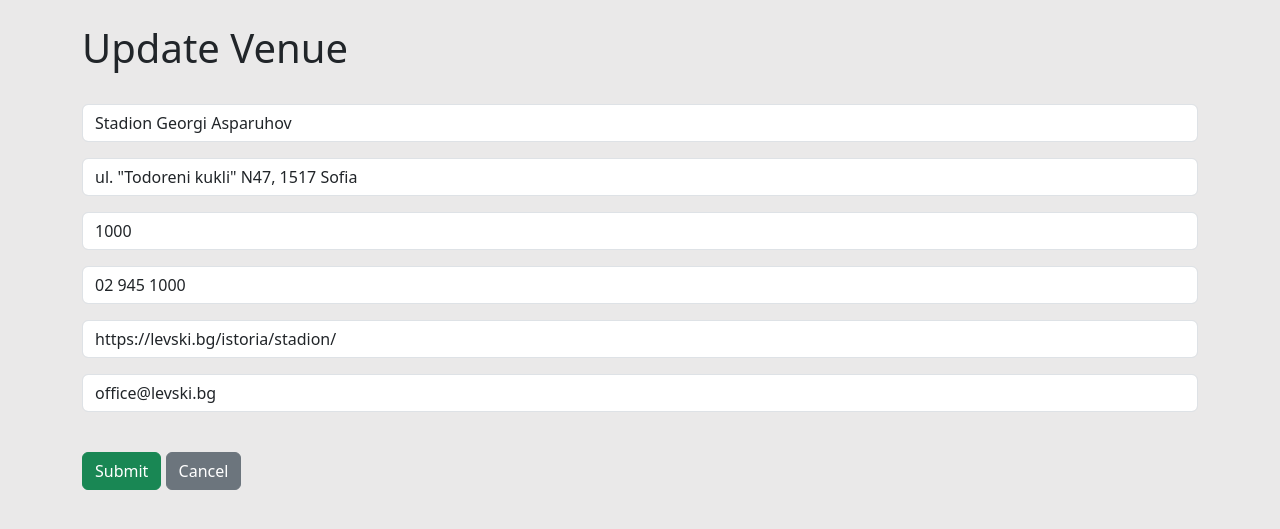
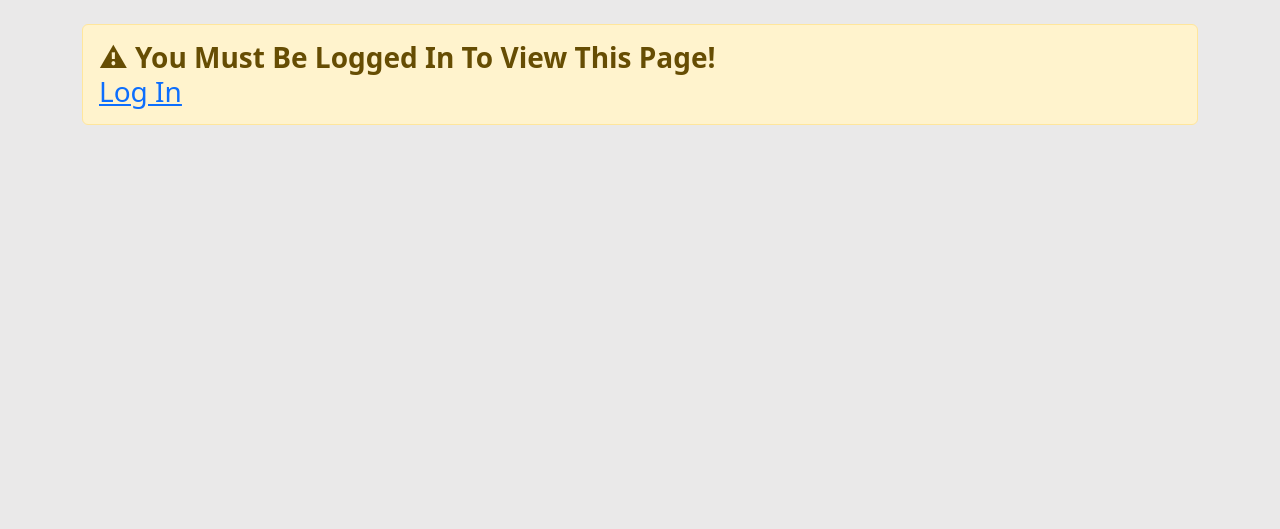
Before and after one commit to PetarIvanov47/event-manager, a Django app: page /update_venue/1 in a window 1280 px wide. Shown: the part 58-587 px from the top of the page. Run offline with Django 4.2, Linux system fonts and the light colour scheme; data comes from the database, SQL or seed files in the repository; both versions use the stored data as it was after the commit.

Commit message:
lockdown CRUD operations

```diff
--- a/events/templates/events/add_event.html
+++ b/events/templates/events/add_event.html
@@ -37,7 +37,7 @@
 {% else %}
 <h3>
     <div class="alert alert-warning" role="alert">
-    <strong>&#9888; You Must Be Logged In To Add New Venue!</strong><br/>
+    <strong>&#9888; You Must Be Logged In To View This Page!</strong><br/>
     <a href="{% url 'login' %}">Log In</a>
     </div>
 </h3>
--- a/events/templates/events/add_venue.html
+++ b/events/templates/events/add_venue.html
@@ -33,7 +33,7 @@
 {% else %}
 <h3>
     <div class="alert alert-warning" role="alert">
-    <strong>&#9888; You Must Be Logged In To Add New Venue!</strong><br/>
+    <strong>&#9888; You Must Be Logged In To View This Page!</strong><br/>
     <a href="{% url 'login' %}">Log In</a>
     </div>
 </h3>
--- a/events/templates/events/event_list.html
+++ b/events/templates/events/event_list.html
@@ -26,6 +26,7 @@ You Can Add New Event Here -> <a href="{% url 'add-event' %}">Add Event</a>
         </p>
     </div>
     {% if user.is_authenticated %}
+        {% if user == event.manager %}
     <div class="card-footer text-body-secondary">
         <a href="{% url 'update-event' event.id %}" class="btn btn-secondary">Update</a>
         <a href="{% url 'delete-event' event.id %}" class="btn btn-danger">Delete</a>
@@ -42,6 +43,7 @@ You Can Add New Event Here -> <a href="{% url 'add-event' %}">Add Event</a>
             </ul>
         </div>
     </div>
+        {% endif %}
     {% endif %}
 </div>
 
--- a/events/templates/events/navbar.html
+++ b/events/templates/events/navbar.html
@@ -40,10 +40,17 @@
                         <li>
                             <a class="dropdown-item" href="{% url 'list-events' %}">All Events</a>
                         </li>
-
+                        {% if user.is_authenticated %}
                         <li>
                             <a class="dropdown-item" href="{% url 'add-event' %}">Add Event</a>
                         </li>
+                        {% else %}
+
+                        <li>
+                            <a class="dropdown-item disabled"
+                               href="{% url 'add-event' %}">Add Event</a>
+                        </li>
+                        {% endif %}
 
                         <li>
                             <hr class="dropdown-divider">
@@ -63,11 +70,15 @@
                         <li>
                             <a class="dropdown-item" href="{% url 'list-venues' %}">All Venues</a>
                         </li>
-
+                        {% if user.is_authenticated %}
                         <li>
                             <a class="dropdown-item" href="{% url 'add-venue' %}">Add Venue</a>
                         </li>
-
+                        {% else %}
+                        <li>
+                            <a class="dropdown-item disabled" href="{% url 'add-venue' %}">Add Venue</a>
+                        </li>
+                        {% endif %}
                         <li>
                             <hr class="dropdown-divider">
                         </li>
@@ -102,11 +113,10 @@
             </ul>
 
             {% if user.is_authenticated %}
-                <a href="{% url 'logout' %}" class="btn btn-dark">Log out</a>
+            <a href="{% url 'logout' %}" class="btn btn-dark">Log out</a>
             {% else %}
-                <a href="{% url 'login' %}" class="btn btn-dark">Log in</a>
+            <a href="{% url 'login' %}" class="btn btn-dark">Log in</a>
             {% endif %}
-
 
 
             <form class="d-flex" role="search" method="POST" action="{% url 'search-venues' %}">
--- a/events/templates/events/show_venue.html
+++ b/events/templates/events/show_venue.html
@@ -18,7 +18,8 @@
 
 
         <div class="btn-group">
-            <a href="javascript:history.back()" class="btn btn-dark">Go Back</a>
+            <a href="{% url 'list-venues' %}" class="btn btn-dark">Go Back</a>
+
         </div>
         {% if user.is_authenticated %}
         <div class="btn-group">
--- a/events/templates/events/update_venue.html
+++ b/events/templates/events/update_venue.html
@@ -1,19 +1,36 @@
 {% extends 'events/base.html' %}
 
 {% block content %}
-    <h1>
-        Update Venue
-    </h1>
-    <br/>
-    <form action="" method=POST>
-        {% csrf_token %}
-        {{ form.as_p }}
-        <br/>
-        <input type="submit" value="Submit"
-        class="btn btn-success">
-        <a href="{% url 'list-venues' %}" class="btn btn-secondary">Cancel</a>
-    </form>
+{% if user.is_authenticated %}
+<div class="d-flex justify-content-center align-items-center" style="min-height: 50vh;">
+    <div class="shadow p-4 bg-body rounded" style="width: 60%; min-height: 50vh;">
 
+
+        <h1>Update Venue</h1>
+
+        <form action="" method=POST>
+            {% csrf_token %}
+
+            {{ form.as_p }}
+            <div class="text-center mt-3" style="margin-top: auto;">
+                <input type="submit" value="Submit" class="btn btn-success">
+                <a href="javascript:history.back()" class="btn btn-secondary">Cancel</a>
+                <!--<a href="{% url 'list-venues' %}" class="btn btn-secondary">Cancel</a>-->
+            </div>
+        </form>
+    </div>
+</div>
+<br/><br/>
+
+{% else %}
+<h3>
+    <div class="alert alert-warning" role="alert">
+        <strong>&#9888; You Must Be Logged In To View This Page!</strong><br/>
+        <a href="{% url 'login' %}">Log In</a>
+    </div>
+</h3>
+
+{% endif %}
 
 
 {% endblock %}
--- a/events/views.py
+++ b/events/views.py
@@ -1,4 +1,5 @@
 from django.shortcuts import render, redirect
+from django.contrib import messages
 import calendar
 from calendar import HTMLCalendar
 from datetime import datetime
@@ -31,8 +32,10 @@ def delete_event(request, event_id):
 def update_event(request, event_id):
     event = Event.objects.get(pk=event_id)
     form = EventForm(request.POST or None, instance=event)
+
     if form.is_valid():
         form.save()
+        messages.success(request, f'You Successfully Update - {event.name}')
         return redirect('list-events')
 
     return render(request, 'events/update_event.html', {'event': event, 'form': form})
@@ -61,7 +64,9 @@ def update_venue(request, venue_id):
     form = VenueForm(request.POST or None, instance=venue)
     if form.is_valid():
         form.save()
-        return redirect('list-venues')
+        messages.success(request, f'You Successfully Update - {venue.name}')
+
+        return redirect("show-venue", venue_id=venue_id)
 
     return render(request, 'events/update_venue.html', {'venue': venue, 'form': form})
 
```
Also changed, not shown: events/templates/events/delete_event.html (+14 -0 lines), events/templates/events/delete_venue.html (+12 -1 lines), events/templates/events/search_venues.html (+7 -4 lines), events/templates/events/update_event.html (+15 -2 lines), db.sqlite3, 1 other file.
